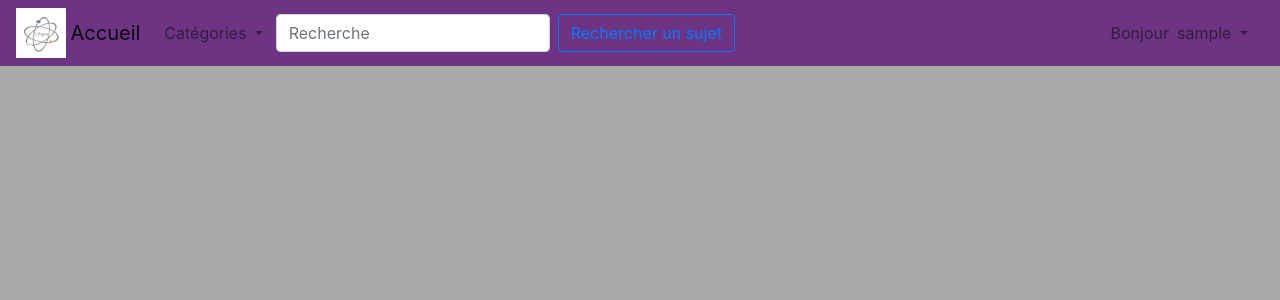
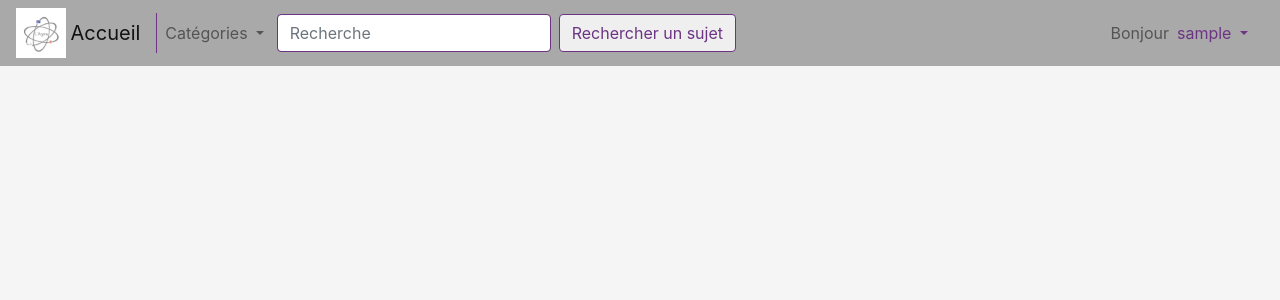
Before and after one commit to kurosaru7/Agora, a PHP site: page / in a window 1280 px wide. Shown: the top 300 px of the page. Run offline with PHP 8.4, Linux system fonts and the light colour scheme; the visitor is signed in with stand-in values (Sample User, id 1).

Commit message:
Changements des couleurs navbar

```diff
--- a/public/css/style.css
+++ b/public/css/style.css
@@ -1,7 +1,24 @@
 body{
-    background-color: darkgrey;
+    background-color: whitesmoke;
     height: 100%;
 }
-#navbar{
+nav{
     background-color: #A9A9A9;
+
 }
+.nav-element{
+    border-color: #6C3483;
+    border-style: solid;
+    border-width: 1px;
+}
+.nav-list{
+    border-color: #6C3483;
+    border-left-style: solid;
+    border-width: 1px;
+}
+button{
+    color: #6C3483;
+}
+#pseudo{
+    color: #6C3483;
+}
--- a/view/template/navbar.php
+++ b/view/template/navbar.php
@@ -1,10 +1,10 @@
-<nav class="navbar navbar-expand-lg navbar-light " style="background-color: #6C3483;">
+<nav class="navbar navbar-expand-lg navbar-light ">
   <img src = 'public/images/agora.png' width = 50px;>&nbsp;
   <a class="navbar-brand" href="index.php?action=home">Accueil</a>
   <button class="navbar-toggler" type="button" data-toggle="collapse" data-target="#navbarNavDropdown" aria-controls="navbarNavDropdown" aria-expanded="false" aria-label="Toggle navigation">
     <span class="navbar-toggler-icon"></span>
   </button>
-  <div class="collapse navbar-collapse" id="navbarNavDropdown">
+  <div class="nav-list collapse navbar-collapse" id="navbarNavDropdown">
     <ul class="navbar-nav">
        <li class="nav-item dropdown">
         <a class="nav-link dropdown-toggle" href="#" id="navbarDropdownMenuLink" role="button" data-toggle="dropdown" aria-haspopup="true" aria-expanded="false">
@@ -18,19 +18,19 @@
         </div>
       </li>&nbsp;
       <form class="form-inline">
-        <input class="form-control mr-sm-2" type="search" placeholder="Recherche" aria-label="Search">
-        <button class="btn btn-outline-primary my-2 my-sm-0" type="submit">Rechercher un sujet</button>
+        <input class="nav-element form-control mr-sm-2" type="search" placeholder="Recherche" aria-label="Search">
+        <button  class="btn nav-element my-2 my-sm-0" type="submit">Rechercher un sujet</button>
        </form>
     </ul>
   </div>
   <?php
   if (isset($_SESSION['status'])) {
     if ($_SESSION['status'] == 'connected'){
-      echo "<div class=' row mr-2'><span class='navbar-text'> Bonjour </span>";
+      echo "<div class='row mr-2'><span class='navbar-text'> Bonjour </span>";
       echo '<div class="collapse navbar-collapse" id="navbarNavDropdown">
       <ul class="navbar-nav">
          <li class="nav-item dropdown">
-          <a class="nav-link dropdown-toggle" href="#" id="navbarDropdownMenuLink" role="button" data-toggle="dropdown" aria-haspopup="true" aria-expanded="false">
+          <a class="nav-link dropdown-toggle" href="#" id="pseudo" role="button" data-toggle="dropdown" aria-haspopup="true" aria-expanded="false">
             '.$_SESSION['pseudo'].'
           </a>
           <div class="dropdown-menu" aria-labelledby="navbarDropdownMenuLink">
```
